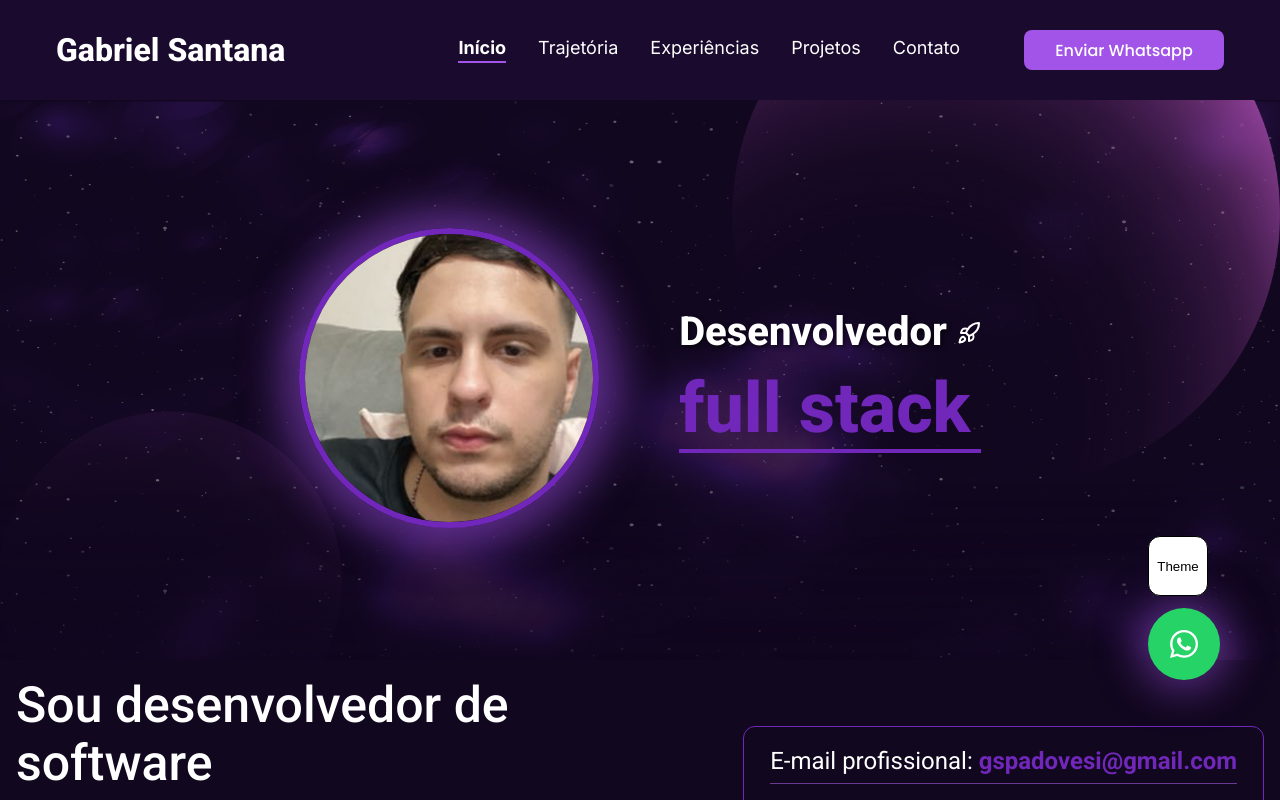
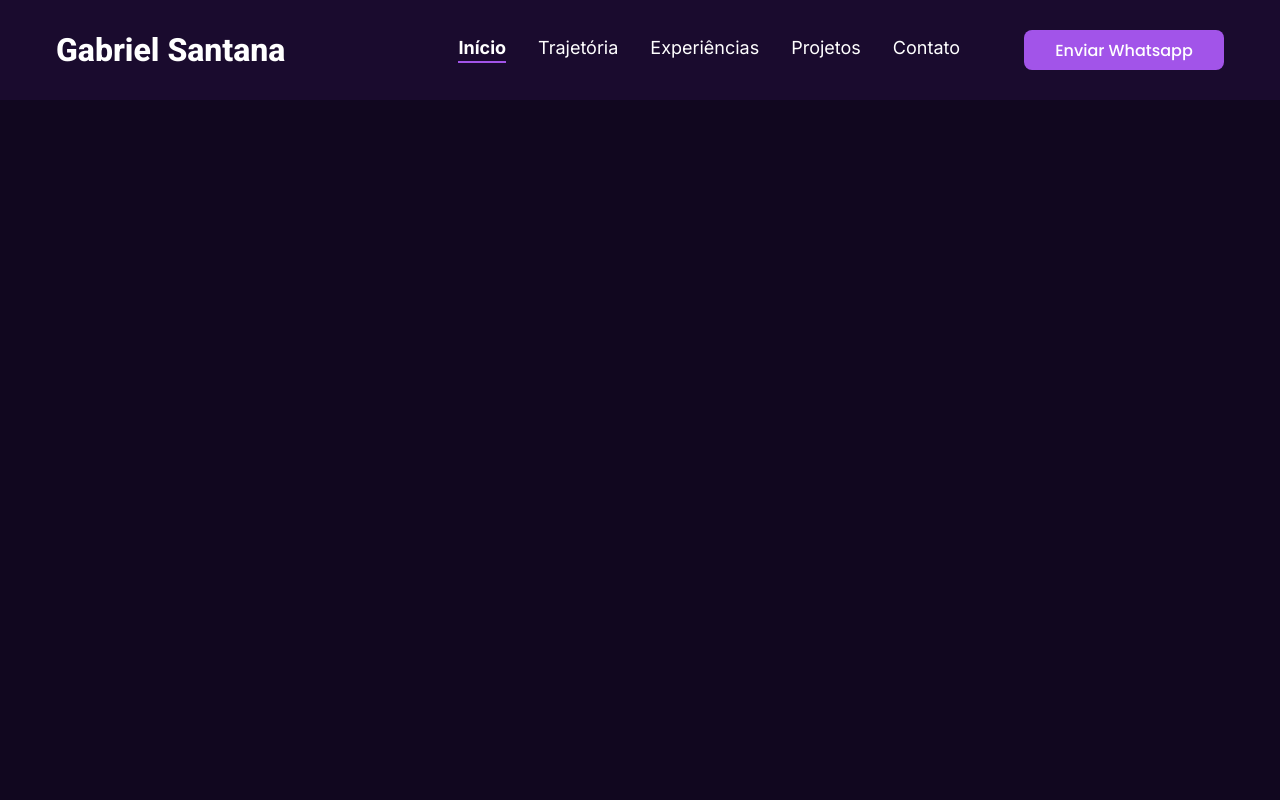
Before and after one commit to GSPadovesi/my-portfolio, a React (Vite) app: page / in a window 1280 px wide. Shown: the top 800 px of the page. Built offline with nearby package versions, Linux system fonts and the light colour scheme.

Commit message:
Redoing project

```diff
--- a/src/App.styles.ts
+++ b/src/App.styles.ts
@@ -1,10 +1,4 @@
 import styled from "styled-components"
-
-export const Content = styled.main`
-  width: 100%;
-  min-height: 100dvh;
-  position: relative;
-`
 
 export const WhatsAppCircle = styled.div`
   background-color: #25d366;
--- a/src/App.tsx
+++ b/src/App.tsx
@@ -6,30 +6,28 @@ import { ThemeContext } from './context/ThemeContext';
 import { Welcome } from './sections/welcome/Welcome';
 import { Information } from './sections/information/Information';
 import { Trajectory } from './sections/trajectory/Trajectory';
+import { Project } from './sections/projects/Projects';
 import * as S from './App.styles'
-import { Project } from './sections/projects/Projects';
 
 function App() {
-  const { themeName, setThemeName } = useContext(ThemeContext);
+  // const { themeName, setThemeName } = useContext(ThemeContext);
 
   return (
     <>
       <Header />
-      <S.Content>
-        <Welcome id='inicio-section' />
-        <Information id='information-section' />
+      <Welcome id='inicio-section' />
+      <Footer />
+      {/*
         <Trajectory id='trajetoria-section' />
         <Project id='projetos-section' />
         <div style={{ minHeight: '100dvh' }}>
-        </div>
-      </S.Content>
-      <div style={{ position: 'fixed', right: '60px', bottom: '120px' }}>
+        </div> */}
+      {/* <div style={{ position: 'fixed', right: '60px', bottom: '120px' }}>
         <S.ButtonModeTemporary onClick={() => setThemeName(themeName === "theme" ? "darkTheme" : "theme")}>Theme</S.ButtonModeTemporary>
         <S.WhatsAppCircle>
           <FaWhatsapp size={32} />
         </S.WhatsAppCircle>
-      </div>
-      <Footer />
+      </div> */}
     </>
   )
 }
--- a/src/main.tsx
+++ b/src/main.tsx
@@ -2,13 +2,16 @@ import { StrictMode } from 'react'
 import { createRoot } from 'react-dom/client'
 import { GlobalStyles } from './styles/GlobalStyles' // ou o caminho correto no seu projeto
 import { ThemeProvider } from './context/ThemeContext.tsx'
+import { Main } from './styles/MainStyle.ts'
 import App from './App.tsx'
 
 createRoot(document.getElementById('root')!).render(
   <StrictMode>
     <ThemeProvider >
       <GlobalStyles />
-      <App />
+      <Main>
+        <App />
+      </Main>
     </ThemeProvider>
   </StrictMode>,
 )
--- a/src/sections/information/Information.tsx
+++ b/src/sections/information/Information.tsx
@@ -4,12 +4,11 @@ import { redirectToLink } from '../../utils/redirectToLink';
 import Balancer from 'react-wrap-balancer';
 import * as S from './Information.styles'
 
-export const Information = (props: any) => {
-  const { id } = props;
+export const Information = () => {
 
   return (
     <>
-      <S.Information id={id}>
+      <S.Information>
         <S.InformationContainer>
           <S.InformationContent>
             {/* <S.Icon src='/icon.svg' alt='icon' /> */}
@@ -18,9 +17,7 @@ export const Information = (props: any) => {
               <S.InformationSpan>Atualmente trabalhando na empresa <a href='https://www.gastech.com.br/' target='_blank'>GAS TECH</a></S.InformationSpan>
             </div>
             <S.InformationParagraph>
-              <Balancer>
-                Desenvolvedor de software, atuando na área há mais 2 anos. Crio sites e sistemas funcionais que equilibram a experiência do usuário com os objetivos do negócio, unindo estética, desempenho e propósito.
-              </Balancer>
+              <Balancer>Desenvolvedor de software, atuando na área há mais 2 anos. Crio sites e sistemas funcionais que equilibram a experiência do usuário com os objetivos do negócio, unindo estética, desempenho e propósito.</Balancer>
             </S.InformationParagraph>
             <S.InformationWrapperButtons>
               <S.InformationButton className='primary' onClick={() => redirectToLink('https://wa.me/11947063723?&text=Ola, tudo bem?')}>Enviar Whatsapp</S.InformationButton>
--- a/src/sections/welcome/Welcome.styles.ts
+++ b/src/sections/welcome/Welcome.styles.ts
@@ -1,131 +1,141 @@
 import styled, { keyframes } from 'styled-components'
 
-const float = keyframes`
-  0%, 100% {
-    transform: translateY(0px) rotate(0deg);
-    opacity: 1;
-  }
-  50% {
-    transform: translateY(-20px) rotate(180deg);
-    opacity: 0.5;
-  }
-`
+// const float =
+//   0%, 100% {
+//     transform: translateY(0px) rotate(0deg);
+//     opacity: 1;
+//   }
+//   50% {
+//     transform: translateY(-20px) rotate(180deg);
+//     opacity: 0.5;
+//   }
+// `
 
-const glow = keyframes`
-  0%, 100% {
-    box-shadow: 0 0 20px rgba(147, 51, 234, 0.5);
-  }
-  50% {
-    box-shadow: 0 0 40px rgba(147, 51, 234, 0.8);
-  }
-`
-const twinkle = keyframes`
-  0%, 100% {
-    opacity: 0.3;
-    transform: scale(1);
-  }
-  50% {
-    opacity: 1;
-    transform: scale(1.2);
-  }
-`
+// const glow =
+//   0%, 100% {
+//     box-shadow: 0 0 20px rgba(147, 51, 234, 0.5);
+//   }
+//   50% {
+//     box-shadow: 0 0 40px rgba(147, 51, 234, 0.8);
+//   }
+// `
+// const twinkle =
+//   0%, 100% {
+//     opacity: 0.3;
+//     transform: scale(1);
+//   }
+//   50% {
+//     opacity: 1;
+//     transform: scale(1.2);
+//   }
+// `
 
-export const Home = styled.section`
+// export const Home = styled.section`
+//   width: 100%;
+//   min-height: 50dvh;
+//   position: relative;
+//   overflow: hidden;
+//   background-image: url('/home.png');
+//   background-repeat: no-repeat;
+//   background-size: cover;
+//   display: flex;
+
+//   @media(min-width: 768px){
+//     min-height: 100dvh;
+//   }
+// `
+
+// export const HomeContainer = styled.div`
+//   width: 100%;
+//   max-width: 1080px;
+//   margin: 0 auto;
+//   display: flex;
+//   flex-direction: column;
+//   align-items: center;
+//   justify-content: center;
+//   padding: 16px;
+// `
+
+// export const HomeHeader = styled.div`
+//   width: 100%;
+//   height: 100%;
+//   display: flex;
+//   align-items: center;
+//   justify-content: center;
+//   gap: 16px;
+
+//   @media(min-width: 768px){
+//    gap: 40px;
+//   }
+
+//   @media(min-width: 1024px){
+//     gap: 80px;
+//   }
+// `
+
+// export const Cover = styled.img`
+//   width: 120px;
+//   height: 120px;
+//   border-radius: 50%;
+//   border: 6px solid #7127BA;
+//   object-fit: cover;
+//   box-shadow: 0 0 40px 20px rgba(155, 77, 224, 0.5);
+
+//   @media(min-width: 540px){
+//     width: 200px;
+//     height: 200px;
+//   }
+
+//   @media(min-width: 768px){
+//     width: 300px;
+//     height: 300px;
+//   }
+// `
+
+// export const HomeHeaderContainer = styled.div`
+//   display: flex;
+//   flex-direction: column;
+//   gap: 12px;
+// `
+
+// export const HomeHeaderSpan = styled.span`
+//   font-size: 26px;
+//   color: #fff;
+//   font-family: 'Roboto', sans-serif;
+//   font-weight: 800;
+//   text-shadow: 2px 2px 4px rgba(0, 0, 0, 0.6);
+
+//   @media(min-width: 768px){
+//     font-size: 40px;
+//   }
+
+//    @media(min-width: 1440px){
+//     font-size: 60px;
+//   }
+// `
+
+// export const HomeHeaderTitle = styled.h1`
+//   font-size: 48px;
+//   font-family: 'Roboto', sans-serif;
+//   font-weight: 800;
+//   color: #7127BA;
+//   border-bottom: 4px solid #7127BA;
+
+//   @media(min-width: 768px){
+//     font-size: 70px;
+//   }
+
+//    @media(min-width: 1440px){
+//     font-size: 120px;
+//   }
+// `
+
+export const Welcome = styled.section`
   width: 100%;
-  min-height: 50dvh;
-  position: relative;
-  overflow: hidden;
-  background-image: url('/home.png');
-  background-repeat: no-repeat;
-  background-size: cover;
-  display: flex;
-
-  @media(min-width: 768px){
-    min-height: 70dvh;
-  }
-`
-
-export const HomeContainer = styled.div`
-  width: 100%;
-  max-width: 1450px;
-  margin: 0 auto;
+  min-height: 100dvh;
   display: flex;
   flex-direction: column;
   align-items: center;
   justify-content: center;
-  padding: 16px;
-`
-
-export const HomeHeader = styled.div`
-  width: 100%;
-  height: 100%;
-  display: flex;
-  align-items: center;
-  justify-content: center;
-  gap: 16px;
-
-  @media(min-width: 768px){
-   gap: 40px;
-  }
-
-  @media(min-width: 1024px){
-    gap: 80px;
-  }
-`
-
-export const Cover = styled.img`
-  width: 120px;
-  height: 120px;
-  border-radius: 50%;
-  border: 6px solid #7127BA;
-  object-fit: cover;
-  box-shadow: 0 0 40px 20px rgba(155, 77, 224, 0.5);
-
-  @media(min-width: 540px){
-    width: 200px;
-    height: 200px;
-  }
-
-  @media(min-width: 768px){
-    width: 300px;
-    height: 300px;
-  }
-`
-
-export const HomeHeaderContainer = styled.div`
-  display: flex;
-  flex-direction: column;
-  gap: 12px;
-`
-
-export const HomeHeaderSpan = styled.span`
-  font-size: 26px;
-  color: #fff;
-  font-family: 'Roboto', sans-serif;
-  font-weight: 800;
-  text-shadow: 2px 2px 4px rgba(0, 0, 0, 0.6);
-
-  @media(min-width: 768px){
-    font-size: 40px;
-  }
-
-   @media(min-width: 1440px){
-    font-size: 60px;
-  }
-`
-
-export const HomeHeaderTitle = styled.h1`
-  font-size: 48px;
-  font-family: 'Roboto', sans-serif;
-  font-weight: 800;
-  color: #7127BA;
-  border-bottom: 4px solid #7127BA;
-
-  @media(min-width: 768px){
-    font-size: 70px;
-  }
-
-   @media(min-width: 1440px){
-    font-size: 120px;
-  }
-`
+  overflow: hidden;
+`;
--- a/src/sections/welcome/Welcome.tsx
+++ b/src/sections/welcome/Welcome.tsx
@@ -5,18 +5,21 @@ export const Welcome = (props: any) => {
   const { id } = props;
 
   return (
-    <S.Home id={id}>
-      <S.HomeContainer>
-        <S.HomeHeader>
-          <div>
-            <S.Cover src='/eu.png' />
-          </div>
-          <S.HomeHeaderContainer>
-            <S.HomeHeaderSpan>Desenvolvedor <Rocket /></S.HomeHeaderSpan>
-            <S.HomeHeaderTitle>full stack</S.HomeHeaderTitle>
-          </S.HomeHeaderContainer>
-        </S.HomeHeader>
-      </S.HomeContainer>
-    </S.Home>
+    // <S.Home id={id}>
+    //   <S.HomeContainer>
+    //     <S.HomeHeader>
+    //       <div>
+    //         <S.Cover src='/eu.png' />
+    //       </div>
+    //       <S.HomeHeaderContainer>
+    //         <S.HomeHeaderSpan>Desenvolvedor <Rocket /></S.HomeHeaderSpan>
+    //         <S.HomeHeaderTitle>full stack</S.HomeHeaderTitle>
+    //       </S.HomeHeaderContainer>
+    //     </S.HomeHeader>
+    //   </S.HomeContainer>
+    // </S.Home>
+    <S.Welcome id={id}>
+
+    </S.Welcome>
   )
 }
--- /dev/null
+++ b/src/styles/MainStyle.ts
@@ -0,0 +1,6 @@
+import styled from "styled-components"
+
+export const Main = styled.main`
+  width: 100%;
+  position: relative;
+`
```
Also changed, not shown: src/styles/GlobalStyles.ts (line endings or trailing spaces).
